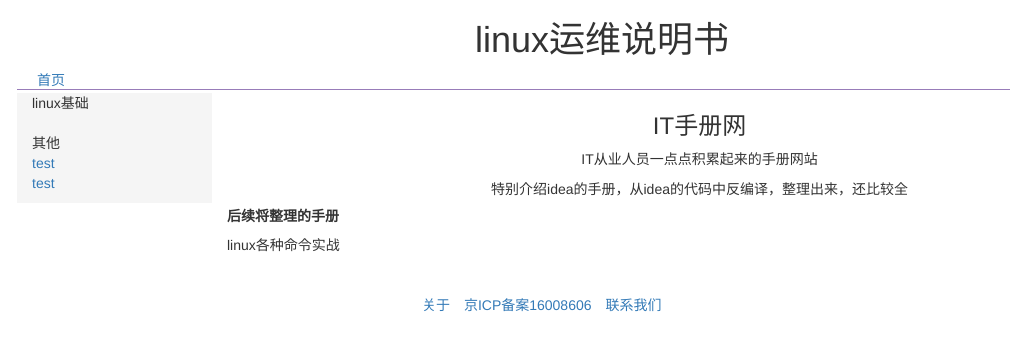
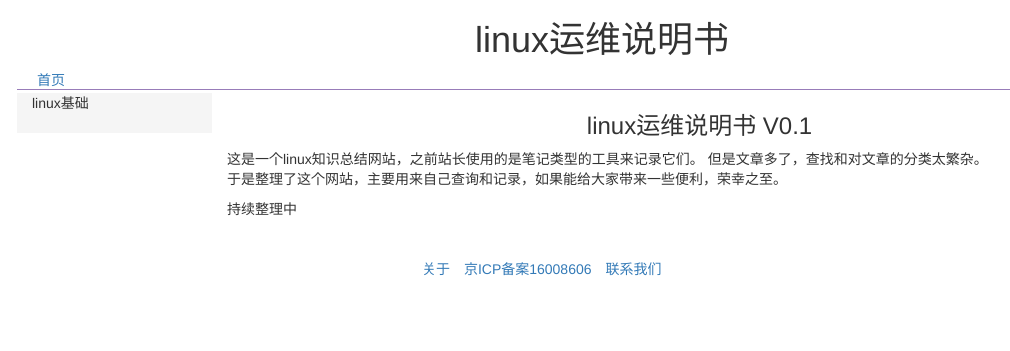
Before and after one commit to xiaotuanyu120/markdown_build_static_html, a Flask app: page / in a window 1280 px wide. Shown: the top 351 px of the page, without its empty margins (38-1048 px from the left). Run offline with Flask 2, Linux system fonts and the light colour scheme; some libraries are stand-ins or nearby versions.

Commit message:
move html inside templates

```diff
--- a/MyBlog/__init__.py
+++ b/MyBlog/__init__.py
@@ -8,3 +8,8 @@ app = Flask(__name__)
 @app.route('/')
 def homepage():
     return render_template("index.html", TOPIC_DICT = TOPIC_DICT)
+
+@app.route('/html/<cat1>/<cat2>/<topic>')
+def content(cat1, cat2, topic):
+    page = '/'.join(['/html', cat1, cat2, topic])
+    return render_template(page)
--- a/MyBlog/templates/index.html
+++ b/MyBlog/templates/index.html
@@ -55,21 +55,15 @@ var _hmt = _hmt || [];
         		{% endfor %}
         	</div>
         </ul>
-
-        <ul class="list-unstyled">
-           <li>其他</li>
-           <li><a href="">test</a></li>
-           <li><a href="">test</a></li>
-        </ul>
       </div>
 
       <div class="col-md-10">
-          <h3><p class="text-center">IT手册网</p></h3>
-          <p class="text-center">IT从业人员一点点积累起来的手册网站</p>
-          <p class="text-center">特别介绍idea的手册，从idea的代码中反编译，整理出来，还比较全</p>
+          <h3><p class="text-center">linux运维说明书 V0.1</p></h3>
+          <p>这是一个linux知识总结网站，之前站长使用的是笔记类型的工具来记录它们。
+            但是文章多了，查找和对文章的分类太繁杂。<br>
+            于是整理了这个网站，主要用来自己查询和记录，如果能给大家带来一些便利，荣幸之至。</p>
 
-          <h5><b><p>后续将整理的手册</p></b></h5>
-          <p>linux各种命令实战</p>
+          <p>持续整理中</p>
       </div>
     </div>
 
@@ -77,9 +71,9 @@ var _hmt = _hmt || [];
       <div class="col-md-4"></div>
         <div class="col-md-4">
            <ul class="list-inline">
-             <li><a href="/about.html">关于</a></li>
+             <li><a href="">关于</a></li>
              <li><a>京ICP备案16008606</a></li>
-             <li><a href="/about.html">联系我们</a></li>
+             <li><a href="">联系我们</a></li>
            </ul>
         </div>
       <div class="col-md-4"></div>
--- a/generate.py
+++ b/generate.py
@@ -34,7 +34,7 @@ class MdGenerator(object):
         # you should have a dir named html located in same dir with your generate.py
         # all generated html file will been put inside
         if not html_dir:
-            self.html_dir = base_dir + "/Myblog/html"
+            self.html_dir = base_dir + "/Myblog/templates/html"
         else:
             if os.path.isdir(html_dir):
                 self.html_dir = html_dir
```
Also changed, not shown: MyBlog/html/linux/basic/1.1_linux简介.html (deleted, +0 -37 lines).
